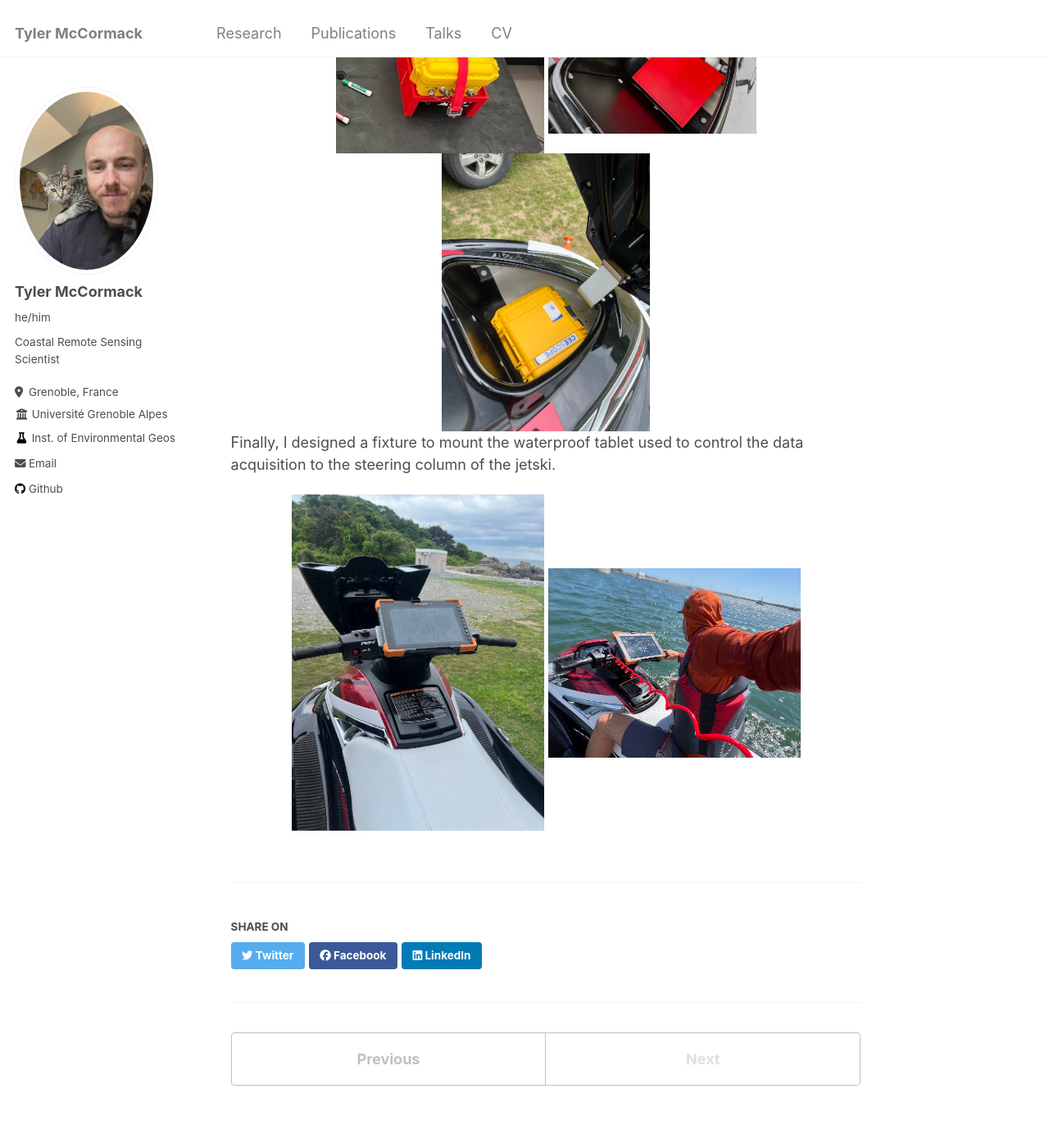
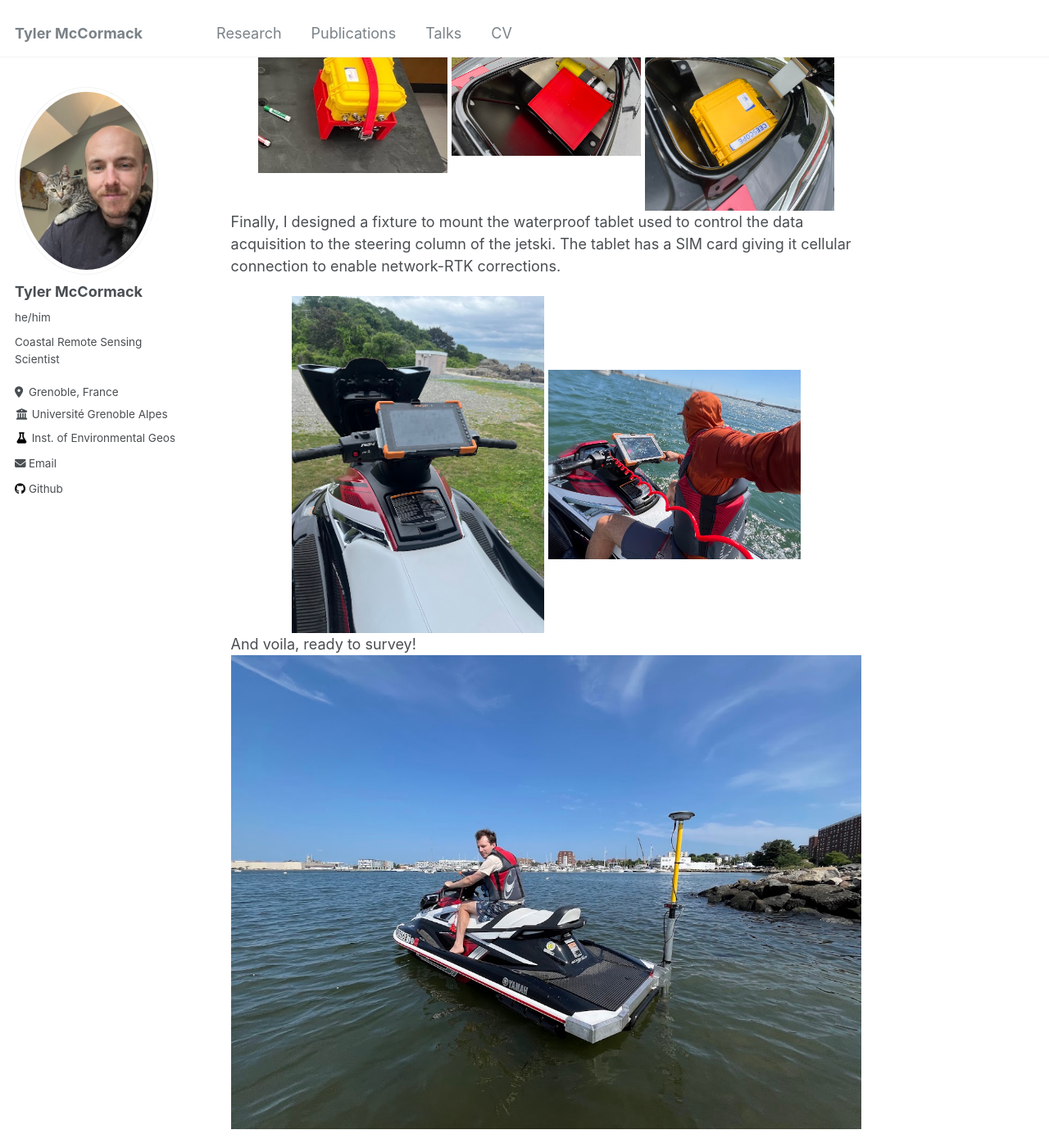
Before and after one commit to tylermccormack-research/tylermccormack-research.github.io, a Jekyll site: the page built from _portfolio/jetski.md, in a window 1280 px wide and 1400 px high, scrolled down 3830 px. Shown: the whole window at 82% size. Built offline with Jekyll 4.4.1, drawn with Linux system fonts in a browser that asks for light colours; some of the changed text lies outside the part shown.

Commit message:
Update jetski.md

```diff
--- a/_portfolio/jetski.md
+++ b/_portfolio/jetski.md
@@ -43,13 +43,27 @@ The main advantages of the this bumper design is that it bolts on using the exis
 I also 3D printed platform for the data acquisition computer to sit on in the frunk of the jetski to keep it secure and raised off the ground incase any water got into the waterproof front compartment.
 
 <div align="center">
-  <img src="https://tylermccormack-research.github.io/images/platformB.jpg" alt="Data acquisition computer on 3D printed platform" width="33%">
-  <img src="https://tylermccormack-research.github.io/images/platform.jpg" alt="3D printed platform in jetski frunk" width="33%">
-  <img src="https://tylermccormack-research.github.io/images/platformC.jpg" alt="Data acquisition computer on 3D printed platform in jetski frunk" width="33%">
+  <img src="https://tylermccormack-research.github.io/images/platformB.jpg" alt="Data acquisition computer on 3D printed platform" width="30%">
+  <img src="https://tylermccormack-research.github.io/images/platform.jpg" alt="3D printed platform in jetski frunk" width="30%">
+  <img src="https://tylermccormack-research.github.io/images/platformC.jpg" alt="Data acquisition computer on 3D printed platform in jetski frunk" width="30%">
 </div>
 
-Finally, I designed a fixture to mount the waterproof tablet used to control the data acquisition to the steering column of the jetski.
+Finally, I designed a fixture to mount the waterproof tablet used to control the data acquisition to the steering column of the jetski. The tablet has a SIM card giving it cellular connection to enable network-RTK corrections.
 <div align="center">
   <img src="https://tylermccormack-research.github.io/images/tabletMount.jpg" alt="Waterproof tablet mounted to jetski steering column" width="40%">
   <img src="https://tylermccormack-research.github.io/images/tabletInAction.jpg" alt="Tablet in action" width="40%">
 </div>
+
+And voila, ready to survey!
+![Figure](https://tylermccormack-research.github.io/images/jesseJetski.jpg "Jesse Beckman doing a survey of Nahant Bay, MA")
+
+Jetskiing is fun but can be a bit chilly in May 🥶
+![Figure](https://tylermccormack-research.github.io/images/brr.jpg "Tyler docking after a cold day of testing in the Spring")
+
+Fun fact:
+I used the same structure from motion techniques to make a 3D printed bust for the Civil Engineering Department chair, Jerry Hajjar, when he retired.
+
+<div align="center">
+  <img src="https://tylermccormack-research.github.io/images/jerryPlastic.jpg" alt="Waterproof tablet mounted to jetski steering column" width="40%">
+  <img src="https://tylermccormack-research.github.io/images/jerryStone.jpg" alt="Tablet in action" width="40%">
+</div>
```
